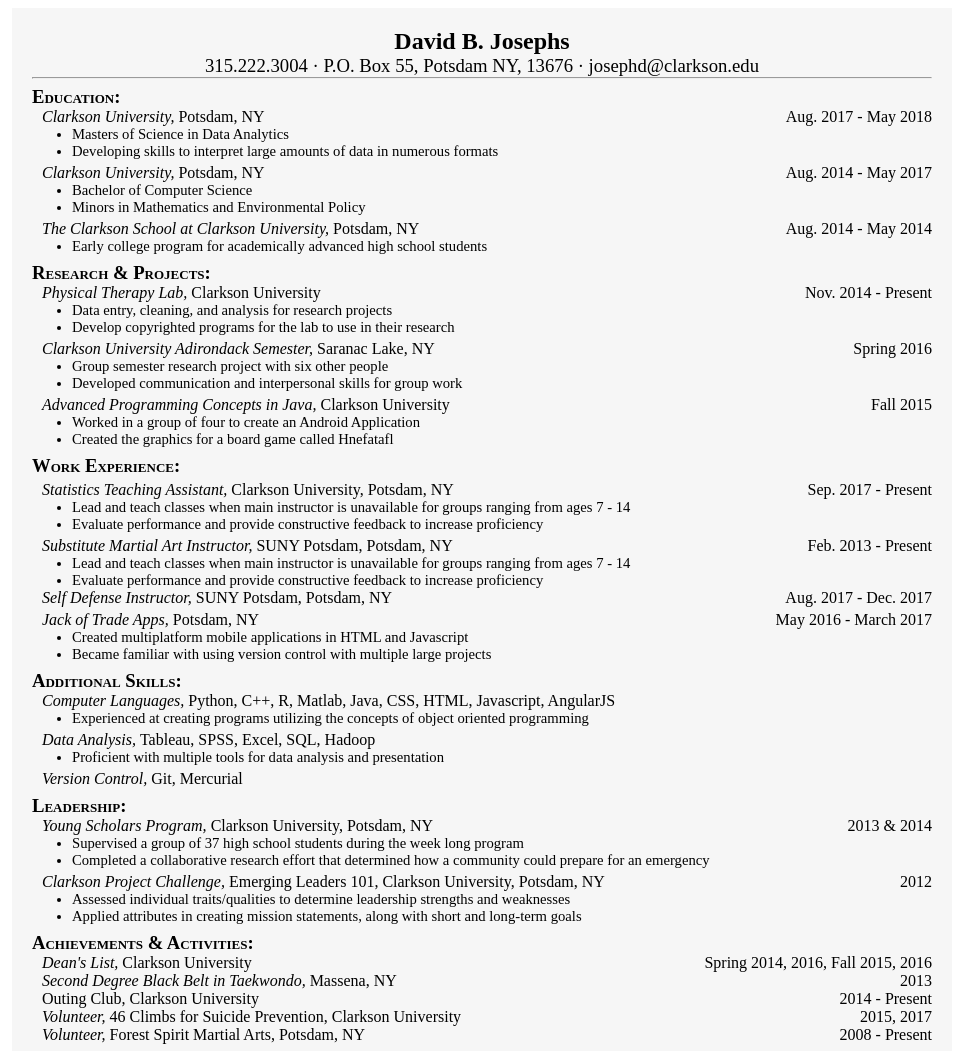
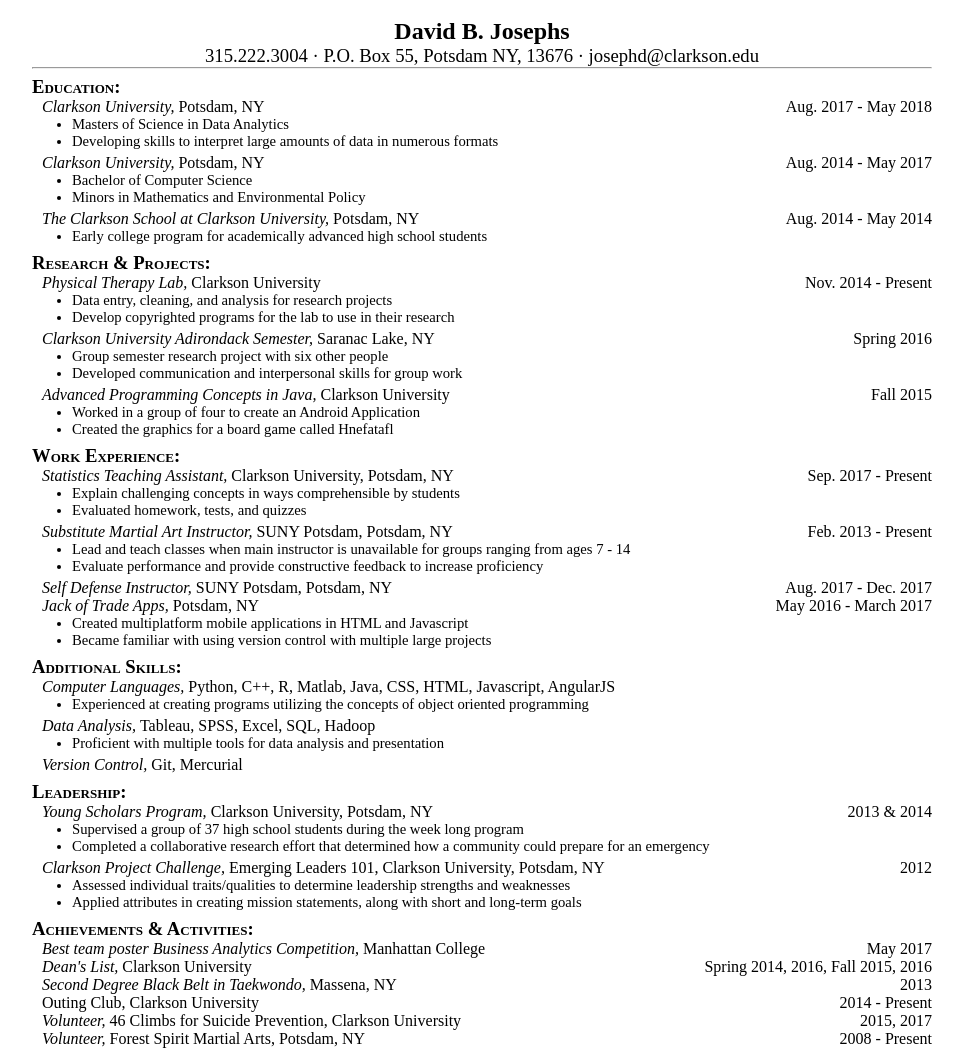
Before and after one commit to dvigh8/dvigh8.github.io, a plain HTML site: page info/resume.html in a window 1280 px wide. Shown: the whole page, without its empty margins (158-1121 px from the left). Drawn offline with Linux system fonts and the light colour scheme.

Commit message:
resume update

```diff
--- a/css/resume.css
+++ b/css/resume.css
@@ -29,8 +29,8 @@ ul{
     margin: 0;
 }
 #resume-width{
-    background-color: #f6f6f6;
-    padding: 20px;
+    background-color: #ffffff;
+    padding: 10px;
     max-width: 900px;
     margin-left: auto;
     margin-right: auto;
--- a/info/resume.html
+++ b/info/resume.html
@@ -48,20 +48,20 @@
 
 			<h4>Work Experience:</h4>
 
-			<div style="padding-top:4px"><h5><i>Statistics Teaching Assistant,</i> Clarkson University, Potsdam, NY </h5><h5 id="date">Sep. 2017 - Present</h5></div>
+			<div><h5><i>Statistics Teaching Assistant,</i> Clarkson University, Potsdam, NY </h5><h5 id="date">Sep. 2017 - Present</h5></div>
 			<ul>
-				<li>Lead and teach classes when main instructor is unavailable for groups ranging from ages 7 - 14</li>
-				<li>Evaluate performance and provide constructive feedback to increase proficiency</li>
+				<li>Explain challenging concepts in ways comprehensible by students</li>
+				<li>Evaluated homework, tests, and quizzes</li>
 			</ul>
 			<div style="padding-top:4px"><h5><i>Substitute Martial Art Instructor,</i> SUNY Potsdam, Potsdam, NY </h5><h5 id="date">Feb. 2013 - Present</h5></div>
 			<ul>
 				<li>Lead and teach classes when main instructor is unavailable for groups ranging from ages 7 - 14</li>
 				<li>Evaluate performance and provide constructive feedback to increase proficiency</li>
 			</ul>
-			<div><h5><i>Self Defense Instructor, </i>SUNY Potsdam, Potsdam, NY</h5><h5 id="date">Aug. 2017 - Dec. 2017</h5></div>
+			<div style="padding-top:4px"><h5><i>Self Defense Instructor, </i>SUNY Potsdam, Potsdam, NY</h5><h5 id="date">Aug. 2017 - Dec. 2017</h5></div>
 			<ul>
 			</ul>
-			<div style="padding-top:4px"><h5><i>Jack of Trade Apps, </i>Potsdam, NY</h5><h5 id="date">May 2016 - March 2017</h5></div>
+			<div><h5><i>Jack of Trade Apps, </i>Potsdam, NY</h5><h5 id="date">May 2016 - March 2017</h5></div>
 			<ul>
 				<li>Created multiplatform mobile applications in HTML and Javascript</li>
 				<li>Became familiar with using version control with multiple large projects</li>
@@ -95,6 +95,7 @@
 			</ul>
 
 			<h4>Achievements & Activities:</h4>
+			<div><h5><i>Best team poster Business Analytics Competition, </i>Manhattan College</h5><h5 id="date">May 2017</h5></div>
 			<div><h5><i>Dean's List, </i>Clarkson University</h5><h5 id="date">Spring 2014, 2016, Fall 2015, 2016</h5></div>
 			<div><h5><i>Second Degree Black Belt in Taekwondo, </i>Massena, NY</h5><h5 id="date">2013</h5></div>
 			<div><h5><i></i>Outing Club, Clarkson University</h5><h5 id="date">2014 - Present</h5></div>
```
Also changed, not shown: 2 other files.
